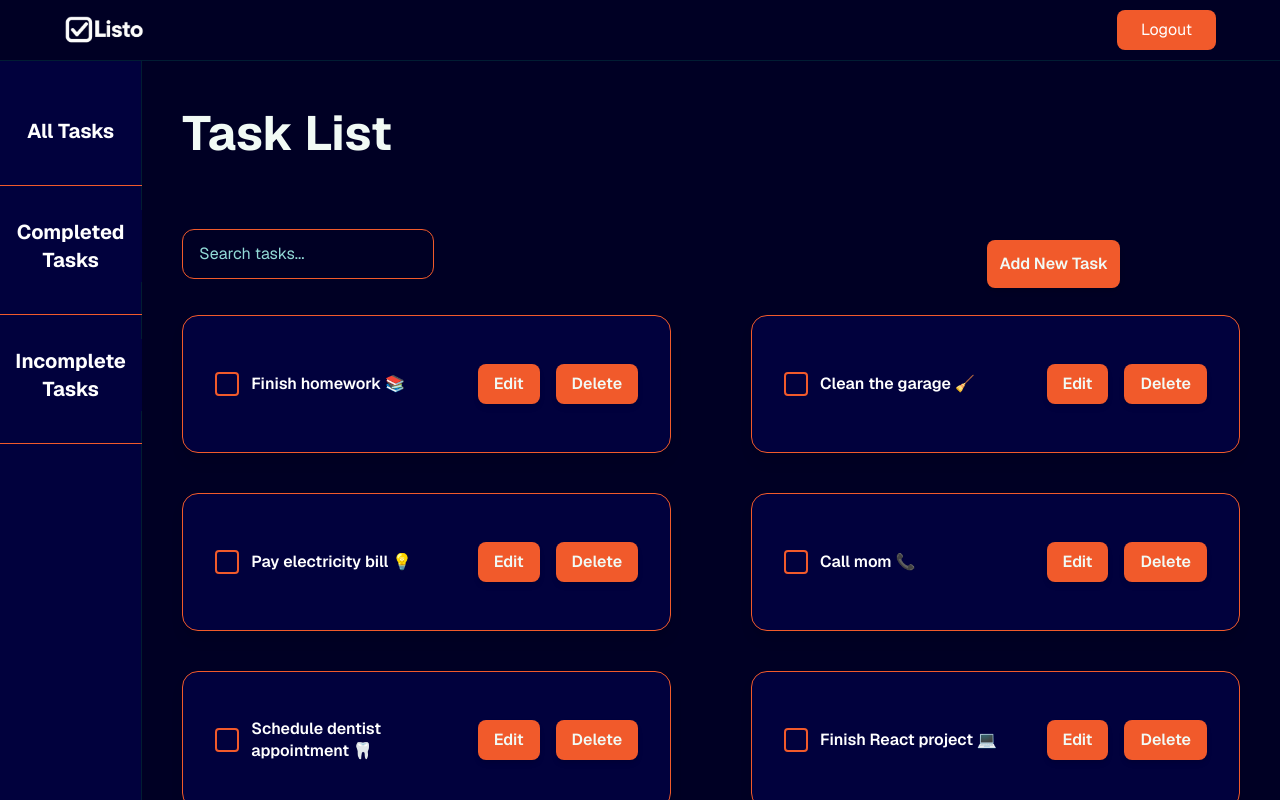
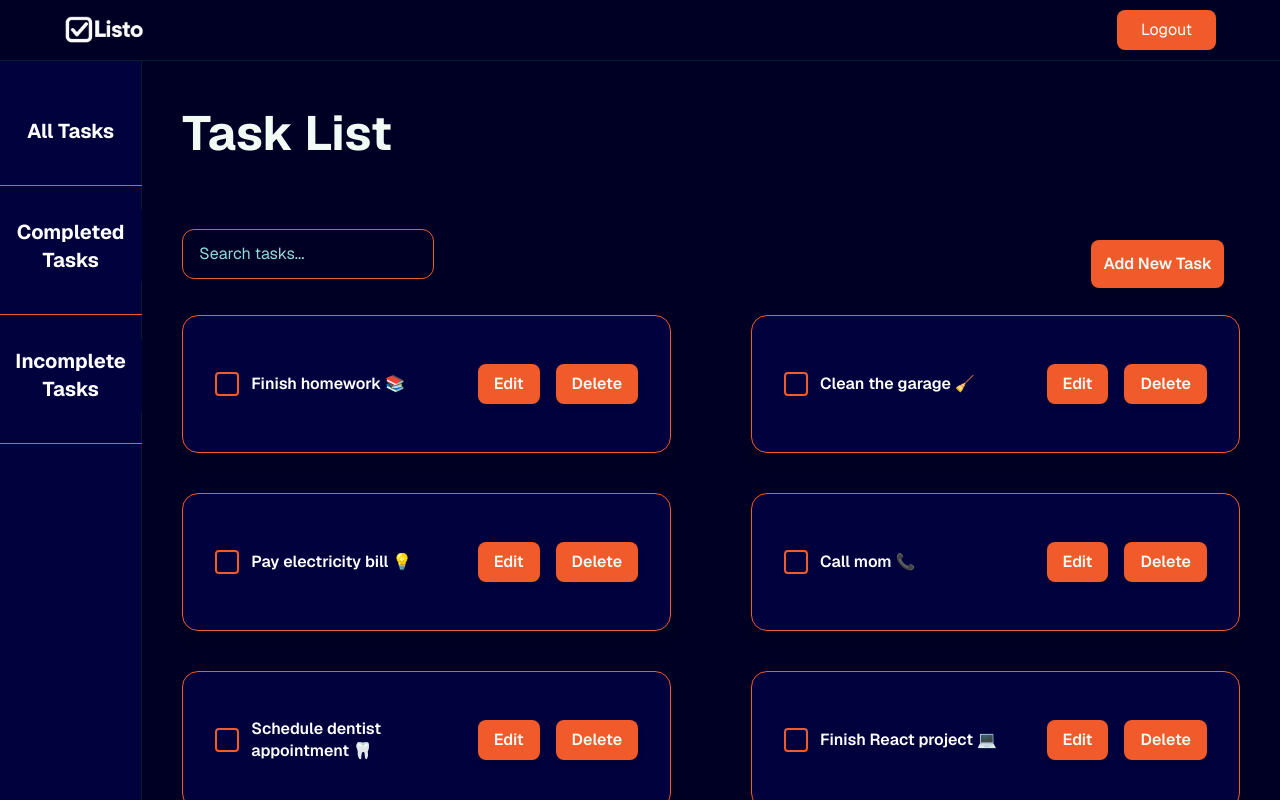
Before and after one commit to SoftDevCLF/to-do-app, a Next.js app: page /tasks-list in a window 1280 px wide. Shown: the top 800 px of the page. Built offline with nearby package versions, Linux system fonts and the light colour scheme.

Commit message:
button format

```diff
--- a/app/tasks-list/page.js
+++ b/app/tasks-list/page.js
@@ -42,7 +42,7 @@ export default function TaskListPage() {
           <div className="w-full flex items-center justify-between gap-4 px-10 mb-4">
             <SearchBar value={searchTerm} onChange={setSearchTerm} />
             {/* Add task button and modal */}
-              <button onClick={() => setShowModal(true)} className="mr-30 px-3 py-3 rounded-lg font-semibold text-[#F1FAF5] bg-[#F15A2B] hover:bg-orange-600 transition-all shadow-md">
+              <button onClick={() => setShowModal(true)} className="mr-4 px-3 py-3 rounded-lg font-semibold text-[#F1FAF5] bg-[#F15A2B] hover:bg-orange-600 transition-all shadow-md">
               Add New Task
               </button>
           </div>
```
